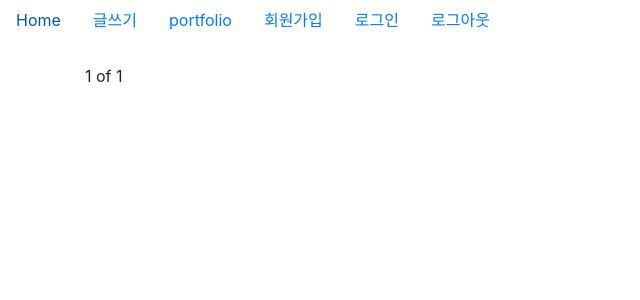
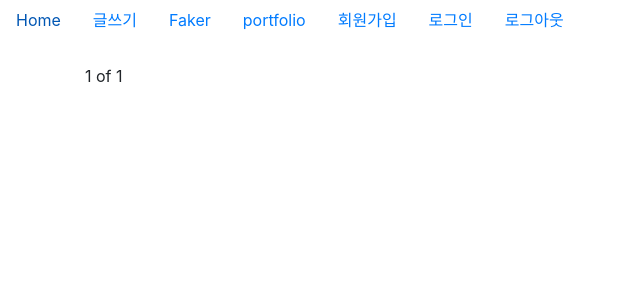
Before and after one commit to YiSoJeong/BlogProject, a Django app: page / in a window 1280 px wide. Shown: the top 300 px of the page, without its empty margins (0-640 px from the left). Run offline with Django 3.2, Linux system fonts and the light colour scheme; data that the repository does not hold is empty; some libraries are stand-ins or nearby versions.

Commit message:
Create fake posts

```diff
--- a/blog/blogapp/views.py
+++ b/blog/blogapp/views.py
@@ -2,6 +2,7 @@ from django.shortcuts import render, get_object_or_404, redirect
 from django.utils import timezone
 from django.core.paginator import Paginator
 from .models import Blog
+from faker import Faker
 
 def home(request):
     blogs = Blog.objects #퀴리셋
@@ -29,3 +30,15 @@ def create(request): #입력받은 내용 > 디비에 넣어줌
     blog.pub_date = timezone.datetime.now()
     blog.save() # 객체를 디비에 저장 객체.delete는 반대
     return redirect('/blog/'+str(blog.id))
+
+def faker(request):
+
+    for i in range(5):
+        myfake = Faker()
+
+        blog = Blog()
+        blog.title = myfake.name()
+        blog.body = myfake.text()
+        blog.pub_date = timezone.datetime.now()
+        blog.save()
+    return redirect('home')
--- a/blog/blogproject/templates/base.html
+++ b/blog/blogproject/templates/base.html
@@ -9,6 +9,7 @@
     <nav class="nav">
         <a class="nav-link active" href="{% url 'home' %}">Home</a>
         <a class="nav-link" href="{% url 'new' %}">글쓰기</a>
+        <a class="nav-link" href="{% url 'faker' %}">Faker</a>
         <a class="nav-link" href="{% url 'portfolio' %}">portfolio</a>
         <a class="nav-link" href="{% url 'signup' %}">회원가입</a>
         <a class="nav-link" href="{% url 'login' %}">로그인</a>
--- a/blog/blogproject/urls.py
+++ b/blog/blogproject/urls.py
@@ -11,6 +11,7 @@ urlpatterns = [
     path('blog/', include('blogapp.urls')),
     path('portfolio/', portfolio.views.portfolio, name="portfolio"),
     path('account/', include('account.urls')),
+    path('faker/', blogapp.views.faker, name="faker"),
 ] + static(settings.MEDIA_URL, document_root=settings.MEDIA_ROOT)
 
 # urlpatterns += static(settings.MEDIA_URL, document_root=settings.MEDIA_ROOT)
```
